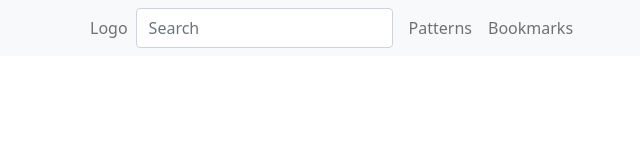
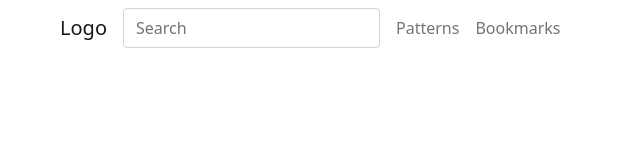
Before and after one commit to zemacedo99/FEUP-DS, a React (Create React App) app in the folder frontend/: page / in a window 1280 px wide. Shown: the top 160 px of the page, without its empty margins (0-640 px from the left). Built offline with nearby package versions, Linux system fonts and the light colour scheme.

Commit message:
Starting CSS

```diff
--- a/frontend/src/App.js
+++ b/frontend/src/App.js
@@ -3,7 +3,6 @@ import 'bootstrap/dist/css/bootstrap.min.css';
 import './style/style.css';
 import { BrowserRouter as Router, Route, Routes } from 'react-router-dom';
 import Example from './pages/Example';
-import { Navbar, Container, Nav, Form, FormControl } from 'react-bootstrap'
 import NavbarCustom from './components/NavbarCustom'
 
 
--- a/frontend/src/components/NavbarCustom.js
+++ b/frontend/src/components/NavbarCustom.js
@@ -6,12 +6,12 @@ import { Navbar, Container, Nav, Form, FormControl } from 'react-bootstrap'
 
 export default class NavbarCustom extends React.Component{
   render(){
-    return (<Navbar bg="light" expand="lg">
-    <Container>
+    return (<Navbar className="color-navbar" expand="lg">
+    <Container id="navbar-container">
       <Navbar.Toggle aria-controls="basic-navbar-nav" />
       <Navbar.Collapse id="basic-navbar-nav">
         <Nav className="me-auto">
-          <Nav.Link href="/">Logo</Nav.Link>
+          <Navbar.Brand href="/" id="logo">Logo</Navbar.Brand>
           <Form id="search-bar" className="d-flex">
             <FormControl
               type="search"
--- a/frontend/src/style/navbar.css
+++ b/frontend/src/style/navbar.css
@@ -1,6 +1,7 @@
-.search-bar {
-    display: flex;
-    justify-content: center;
-    align-items: center;
-    height:100vh;
+.color-navbar {
+    background-color: white;
 }
+
+#navbar-container {
+    margin-left: 3em;
+}
```
